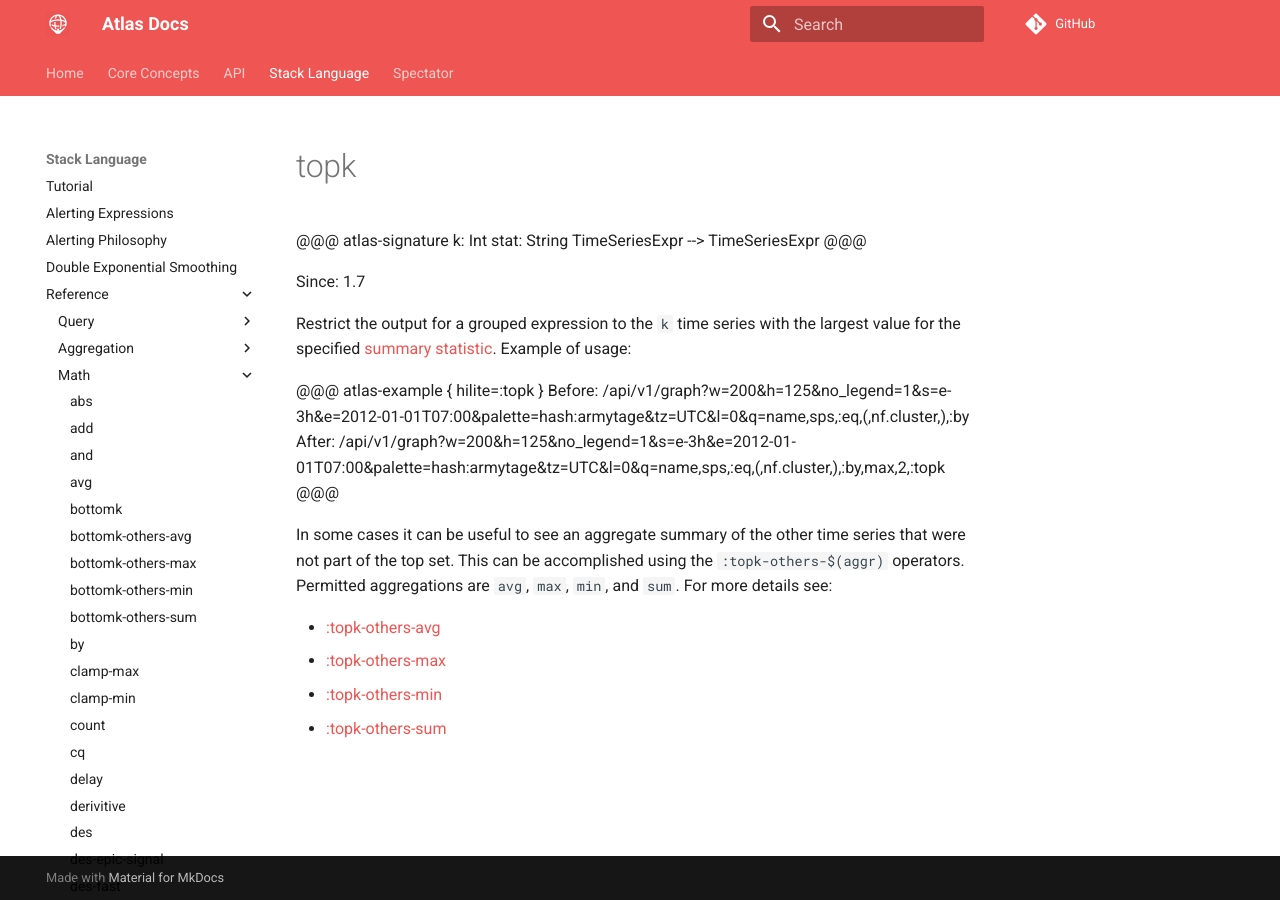
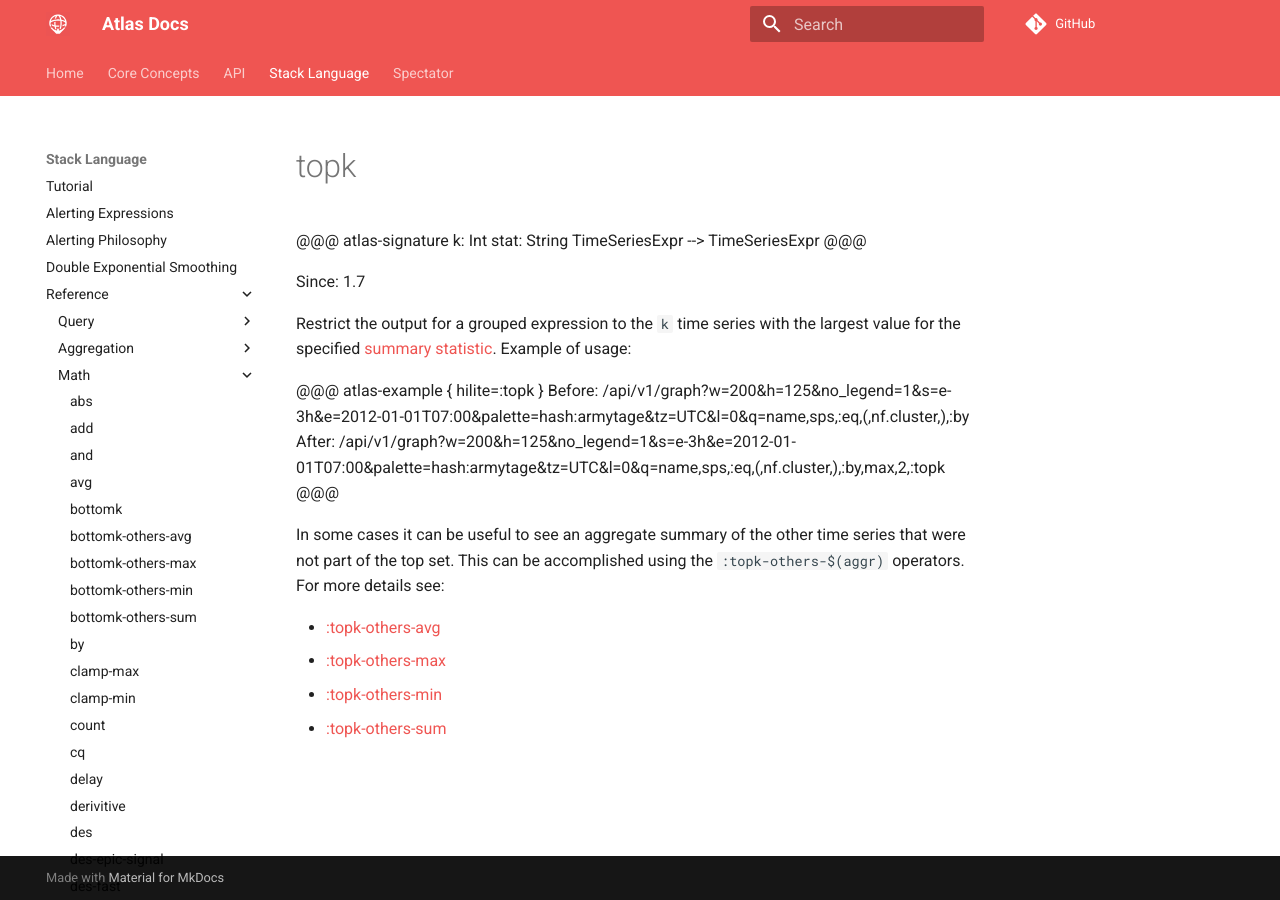
Before and after one commit to Netflix/atlas-docs, an MkDocs documentation site: the page built from docs/asl/ref/topk.md, in a window 1280 px wide. Built offline with MkDocs 1.6.1 and Material for MkDocs 9.7.7, drawn with Linux system fonts in a browser that asks for light colours; comment, search, counter and statistics services are not loaded.

Commit message:
remove sentence with list of other aggrs (#101)
Some users reading this thought it was the list of summary
stats that could be used with the `topk` operator rather than
the list of aggregation options for the others. Remove the
list in the sentence as it is redundant with the links to
the specific operators.

```diff
--- a/docs/asl/ref/topk.md
+++ b/docs/asl/ref/topk.md
@@ -19,7 +19,7 @@ After: /api/v1/graph?w=200&h=125&no_legend=1&s=e-3h&e=2012-01-01T07:00&palette=h
 
 In some cases it can be useful to see an aggregate summary of the other time series that were not
 part of the top set. This can be accomplished using the `:topk-others-$(aggr)` operators.
-Permitted aggregations are `avg`, `max`, `min`, and `sum`. For more details see:
+For more details see:
 
 - [:topk-others-avg](topk-others-avg.md)
 - [:topk-others-max](topk-others-max.md)
```
Also changed, not shown: docs/asl/ref/bottomk.md (+1 -1 lines).
